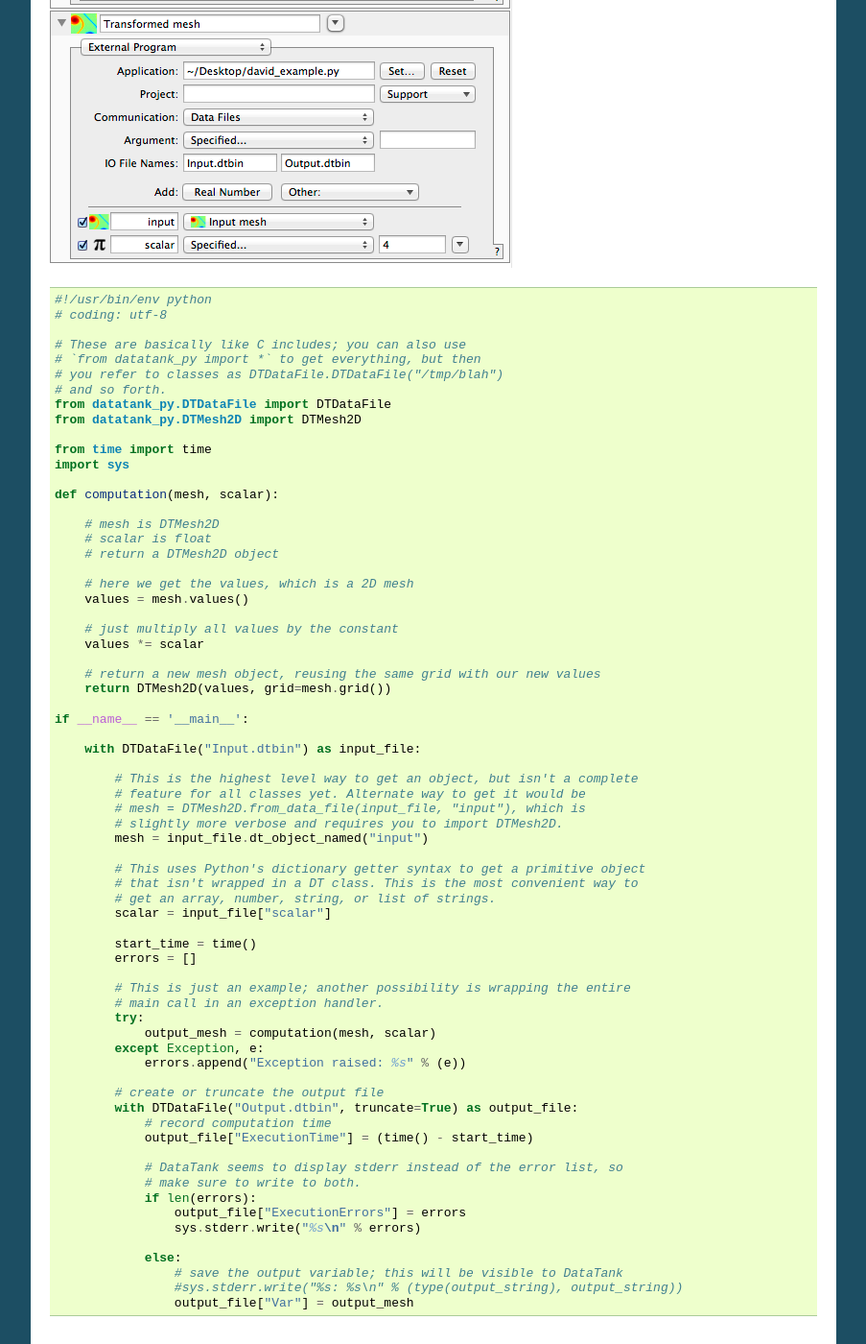
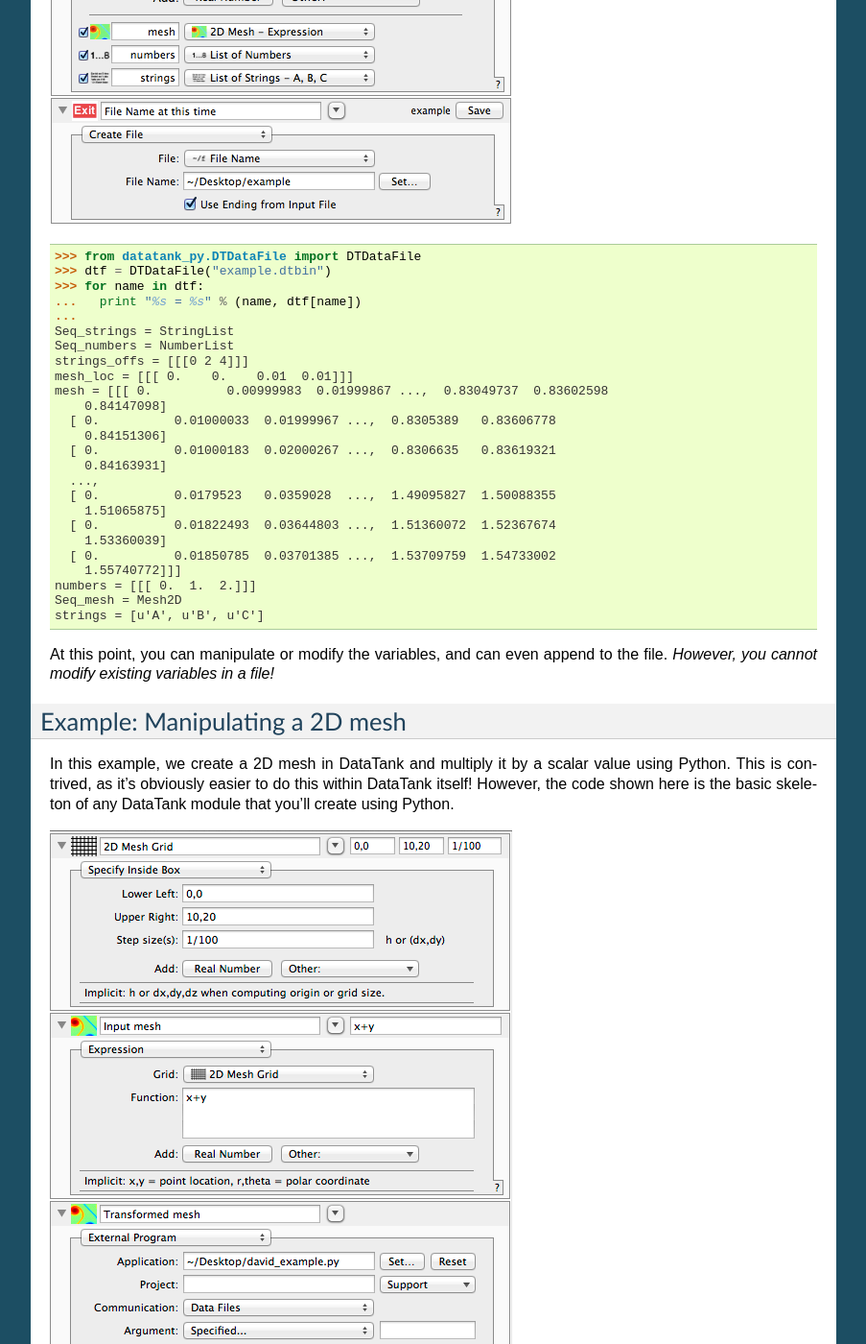
Before and after one commit to amaxwell/datatank_py, a Sphinx documentation site: the page built from doc/getting_started.rst, in a window 1280 px wide and 1400 px high, scrolled down 767 px. Shown: the whole window at 96% size, without its empty margins (198-1101 px from the left). Built offline with Sphinx 7.4.7, drawn with Linux system fonts in a browser that asks for light colours; some of the changed text lies outside the part shown.

Commit message:
improve mesh example, add datafile example

```diff
--- a/doc/getting_started.rst
+++ b/doc/getting_started.rst
@@ -5,7 +5,7 @@
 Getting started
 ***************
 
-.. _installing-docdir:
+.. _installing_module:
 
 Installing the module
 =====================
@@ -21,10 +21,61 @@
   > cd datatank_py
   > sudo python setup.py install
 
-.. _simple_example:
+.. _file_read_example:
 
-A simple example
-================
+Example: Reading a DataTank file
+================================
+
+Create a data file in DataTank, and read the variables using :class:`datatank_py.DTDataFile.DTDataFile`.
+A few points are worth noting:
+
+#. Variable structure is complicated, but is documented in DataTank's manual
+   (see the menu "Help -> Manual -> DataTank Manual (pdf)" in DataTank)
+#. Some arrays have one or more empty dimensions, and may need to be flattened
+#. Strings are ``unicode`` objects in Python
+
+.. image:: _static/datafile_example_ss.png
+
+>>> from datatank_py.DTDataFile import DTDataFile
+>>> dtf = DTDataFile("example.dtbin")
+>>> for name in dtf:
+...   print "%s = %s" % (name, dtf[name])
+...
+Seq_strings = StringList
+Seq_numbers = NumberList
+strings_offs = [[[0 2 4]]]
+mesh_loc = [[[ 0.    0.    0.01  0.01]]]
+mesh = [[[ 0.          0.00999983  0.01999867 ...,  0.83049737  0.83602598
+    0.84147098]
+  [ 0.          0.01000033  0.01999967 ...,  0.8305389   0.83606778
+    0.84151306]
+  [ 0.          0.01000183  0.02000267 ...,  0.8306635   0.83619321
+    0.84163931]
+  ...,
+  [ 0.          0.0179523   0.0359028  ...,  1.49095827  1.50088355
+    1.51065875]
+  [ 0.          0.01822493  0.03644803 ...,  1.51360072  1.52367674
+    1.53360039]
+  [ 0.          0.01850785  0.03701385 ...,  1.53709759  1.54733002
+    1.55740772]]]
+numbers = [[[ 0.  1.  2.]]]
+Seq_mesh = Mesh2D
+strings = [u'A', u'B', u'C']
+
+At this point, you can manipulate or modify the variables, and can
+even append to the file. *However, you cannot modify existing variables
+in a file!*
+
+Example: Manipulating a 2D mesh
+===============================
+
+.. _mesh_example:
+
+In this example, we create a 2D mesh in DataTank and multiply it
+by a scalar value using Python. This is contrived, as it's obviously
+easier to do this within DataTank itself! However, the code shown here
+is the basic skeleton of any DataTank module that you'll create using
+Python.
 
 .. image:: _static/mesh_example_ss.png
 
@@ -98,3 +149,9 @@
                     # save the output variable; this will be visible to DataTank
                     #sys.stderr.write("%s: %s\n" % (type(output_string), output_string))
                     output_file["Var"] = output_mesh
+
+If you've ever written a C++ program for DataTank, using the Xcode
+skeleton provided with it, the preceding code should look familiar.
+However, `datatank_py` implements and uses Python idioms whereever
+possible, as a straight C++ translation is undesirable for most Python
+programmers (not to say unreadable).
```
Also changed, not shown: doc/_static/datafile_example_ss.png (added).
